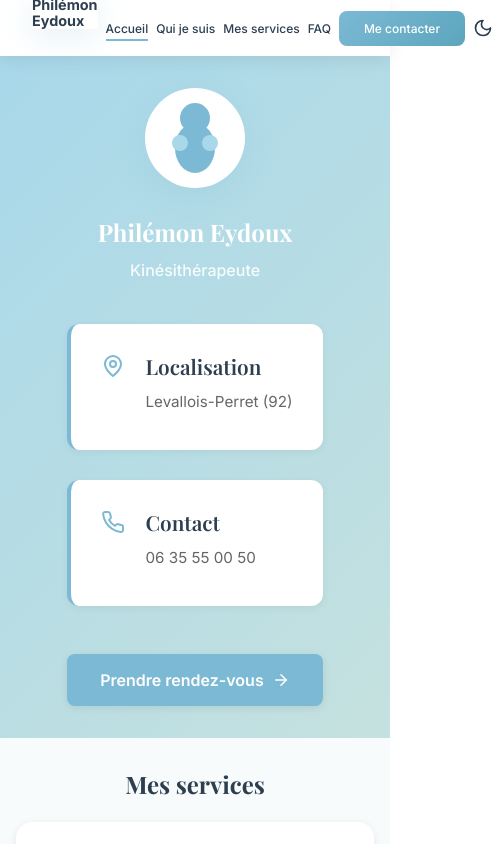
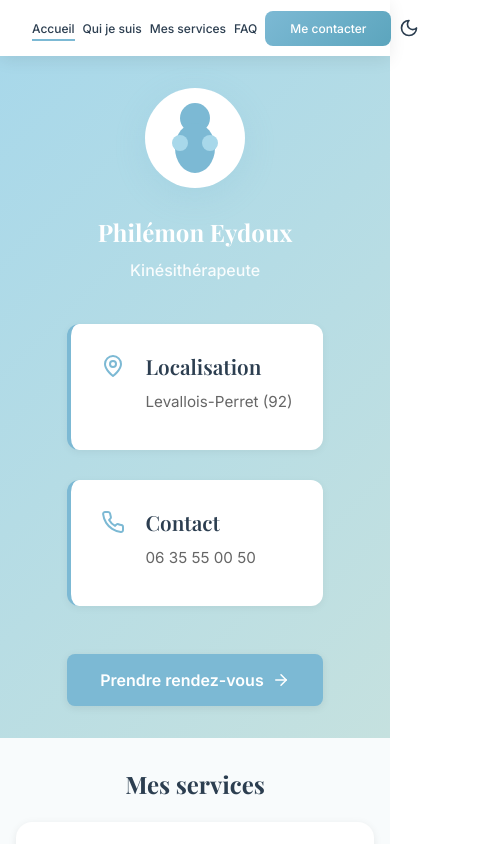
Before and after one commit to Gagatou/philemon-kine-site, a Next.js app: page / in a window 390 px wide. Shown: the top 844 px of the page, 493 px wide, since content can reach past the window. Built offline with nearby package versions, Linux system fonts and the light colour scheme; no server answers.

Commit message:
Fix: Hide navbar logo completely on mobile

```diff
--- a/app/page.module.css
+++ b/app/page.module.css
@@ -827,26 +827,11 @@
   }
 
   .navWrapper .logo {
-    display: flex !important;
-    flex-direction: column;
-    font-size: 0.9rem;
-    font-weight: 700;
-    line-height: 1.1;
-    width: auto;
-    max-width: 100px;
-    gap: 0 !important;
-    border-radius: 0 !important;
-    background: none !important;
-    padding: 0 !important;
-    height: auto !important;
+    display: none !important;
   }
 
   .logoIcon {
     display: none !important;
-    width: 0 !important;
-    height: 0 !important;
-    margin: 0 !important;
-    padding: 0 !important;
   }
 
   .navLinks {
```
